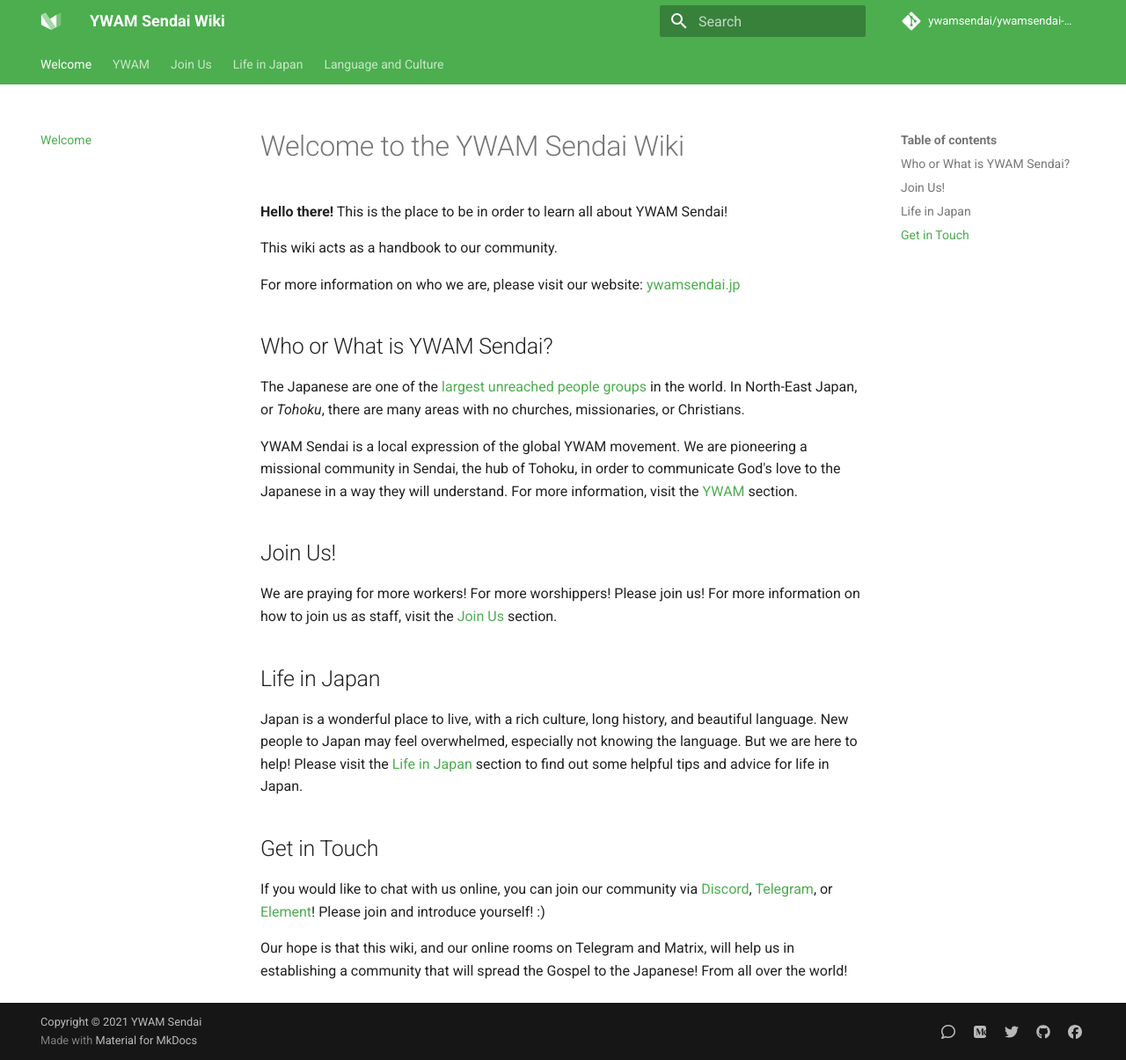
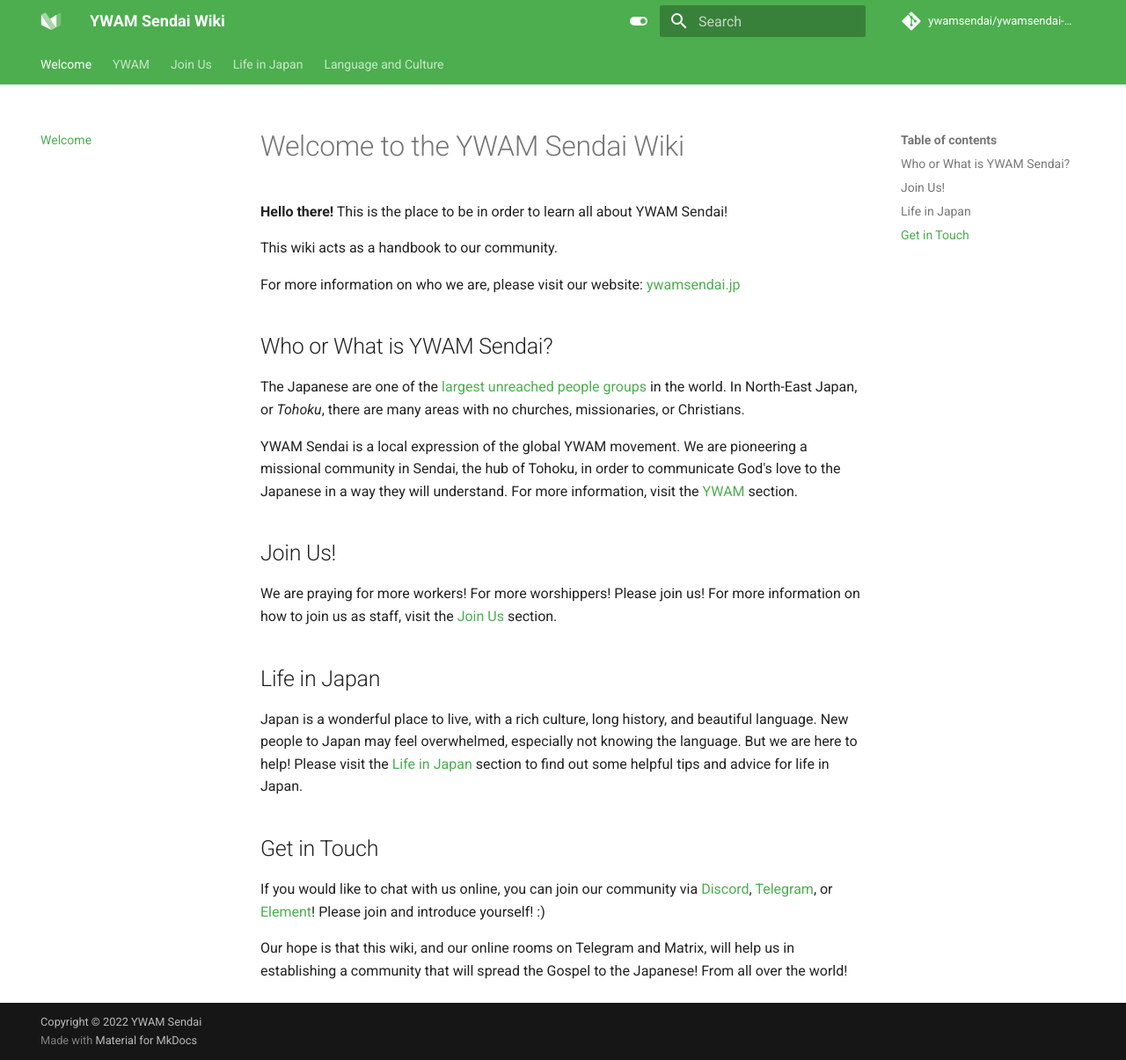
Before and after one commit to ywamsendai/ywamsendai-wiki, an MkDocs documentation site: the page built from docs/index.md, in a window 1280 px wide and 1205 px high. Shown: the whole window at 88% size. Built offline with MkDocs 1.6.1 and Material for MkDocs 9.7.7, drawn with Linux system fonts in a browser that asks for light colours; comment, search, counter and statistics services are not loaded.

Commit message:
updated packages

```diff
--- a/mkdocs.yml
+++ b/mkdocs.yml
@@ -11,7 +11,7 @@
 docs_dir: docs
 
 # Copyright
-copyright: Copyright &copy; 2021 YWAM Sendai
+copyright: Copyright &copy; 2022 YWAM Sendai
 
 theme:
   name: material
@@ -27,26 +27,63 @@
   # Default values, taken from mkdocs_theme.yml
   language: en
   features:
+    - content.code.annotate
+    # - content.tabs.link
+    - content.tooltips
+    # - header.autohide
+    # - navigation.expand
+    - navigation.indexes
+    # - navigation.instant
+    - navigation.sections
     - navigation.tabs
-    #- instant
+    # - navigation.tabs.sticky
+    - navigation.top
+    - navigation.tracking
+    - search.highlight
+    - search.share
+    - search.suggest
+    - toc.follow
+    # - toc.integrate
   palette:
-    primary: green
-    accent: green
+    - scheme: default
+      primary: green
+      accent: green
+      toggle:
+        icon: material/toggle-switch
+        name: Switch to dark mode
+    - scheme: slate
+      primary: green
+      accent: green
+      toggle:
+        icon: material/toggle-switch-off-outline
+        name: Switch to light mode
   font:
     text: Roboto
     code: Roboto Mono
+  favicon: assets/favicon.png
   icon:
     logo: logo
-  favicon: assets/favicon.png
 
 # Plugins
 plugins:
   - search
+  - redirects:
+      redirect_maps:
+        changelog/insiders.md: insiders/changelog.md
+        conventions.md: philosophy.md
+        reference/abbreviations.md: reference/tooltips.md
+        reference/meta-tags.md: reference/index.md
+        reference/variables.md: https://mkdocs-macros-plugin.readthedocs.io/
+        sponsorship.md: insiders/index.md
+        upgrading.md: upgrade.md
   - minify:
       minify_html: true
 
 # Customization
 extra:
+  analytics:
+    provider: google
+    property: UA-20132770-5
     social:
     - icon: fontawesome/regular/comment
       link: https://www.ywamsendai.jp
@@ -61,24 +98,26 @@
 
 # Extensions
 markdown_extensions:
-  - markdown.extensions.admonition
-  - markdown.extensions.attr_list
-  - markdown.extensions.def_list
-  - markdown.extensions.footnotes
-  - markdown.extensions.meta
-  - markdown.extensions.toc:
+  - abbr
+  - admonition
+  - attr_list
+  - def_list
+  - footnotes
+  - meta
+  - md_in_html
+  - toc:
       permalink: true
   - pymdownx.arithmatex:
       generic: true
   - pymdownx.betterem:
       smart_enable: all
   - pymdownx.caret
-  - pymdownx.critic
   - pymdownx.details
   - pymdownx.emoji:
+      emoji_generator: !!python/name:materialx.emoji.to_svg
       emoji_index: !!python/name:materialx.emoji.twemoji
-      emoji_generator: !!python/name:materialx.emoji.to_svg
-  - pymdownx.highlight
+  - pymdownx.highlight:
+      anchor_linenums: true
   - pymdownx.inlinehilite
   - pymdownx.keys
   - pymdownx.magiclink:
@@ -87,10 +126,13 @@
       repo: ywamsendai-wiki
   - pymdownx.mark
   - pymdownx.smartsymbols
-  - pymdownx.snippets:
-      check_paths: true
-  - pymdownx.superfences
-  - pymdownx.tabbed
+  - pymdownx.superfences:
+      custom_fences:
+        - name: mermaid
+          class: mermaid
+          format: !!python/name:pymdownx.superfences.fence_code_format
+  - pymdownx.tabbed:
+      alternate_style: true
   - pymdownx.tasklist:
       custom_checkbox: true
   - pymdownx.tilde
@@ -126,8 +168,3 @@
         - Language Stage 1 (Beginner): languageandculture/language2.md
         - Language Stage 2 (Intermediate): languageandculture/language3.md
         - Culture: languageandculture/culture.md
-
-# Google Analytics
-google_analytics:
-  - UA-20132770-5
-  - auto
```
Also changed, not shown: package.json (+63 -56 lines), requirements.txt (+5 -4 lines).
